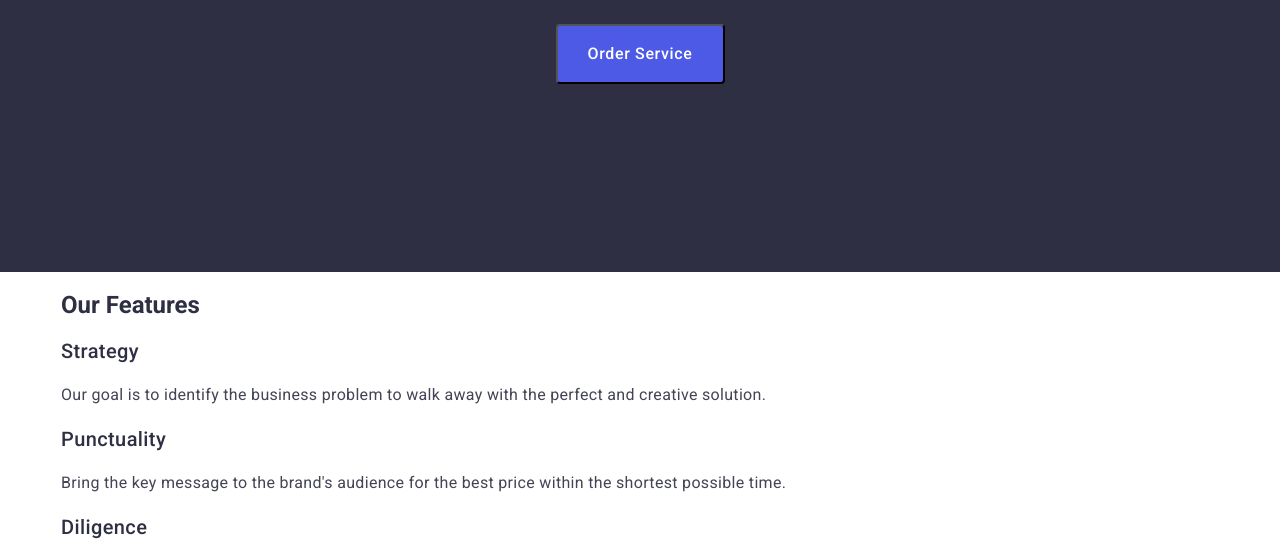
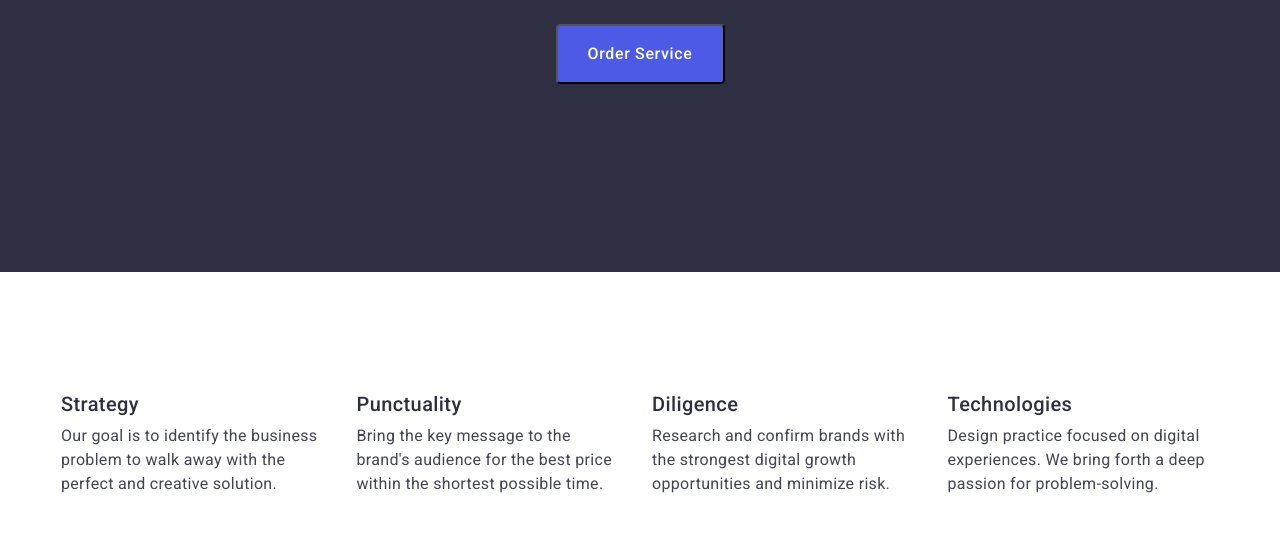
Before and after one commit to bolshunovaolena8/goit-markup-hw-03, a plain HTML site: page index.html in a window 1280 px wide. Shown: the part 407-952 px from the top of the page. Drawn offline with nearby package versions, Linux system fonts and the light colour scheme.

Commit message:
features section

```diff
--- a/css/common.css
+++ b/css/common.css
@@ -19,3 +19,15 @@ address {
   width: 1158px;
   margin: 0 auto;
 }
+.sr-only {
+  position: absolute;
+  white-space: nowrap;
+  width: 1px;
+  height: 1px;
+  overflow: hidden;
+  border: 0;
+  padding: 0;
+  clip: rect(0 0 0 0);
+  clip-path: inset(100%);
+  margin: -1px;
+}
--- a/css/features.css
+++ b/css/features.css
@@ -1,9 +1,24 @@
+.features-container {
+  padding: 120px 0;
+}
+.features-list {
+  display: flex;
+  gap: 24px;
+}
+.features-item {
+  width: 264px;
+  width: calc((100% - 72px) / 4);
+}
+/* .features-item:not(:last-child) {
+  margin-right: 24px;
+} */
 .features-subtitle {
   font-size: 20px;
   line-height: 1.2;
   font-weight: 500;
   color: #2e2f42;
   letter-spacing: 0.02em;
+  margin: 0 0 8px;
 }
 .features-text {
   font-size: 16px;
@@ -11,4 +26,5 @@
   font-weight: 400;
   color: #434455;
   letter-spacing: 0.02em;
+  margin: 0;
 }
--- a/index.html
+++ b/index.html
@@ -58,31 +58,31 @@
       </section>
 
       <section id="features" class="features">
-        <div class="container">
-          <h2>Our Features</h2>
-          <ul>
-            <li>
+        <div class="container features-container">
+          <h2 class="features-title sr-only">Our Features</h2>
+          <ul class="features-list">
+            <li class="features-item">
               <h3 class="features-subtitle">Strategy</h3>
               <p class="features-text">
                 Our goal is to identify the business problem to walk away with
                 the perfect and creative solution.
               </p>
             </li>
-            <li>
+            <li class="features-item">
               <h3 class="features-subtitle">Punctuality</h3>
               <p class="features-text">
                 Bring the key message to the brand's audience for the best price
                 within the shortest possible time.
               </p>
             </li>
-            <li>
+            <li class="features-item">
               <h3 class="features-subtitle">Diligence</h3>
               <p class="features-text">
                 Research and confirm brands with the strongest digital growth
                 opportunities and minimize risk.
               </p>
             </li>
-            <li>
+            <li class="features-item">
               <h3 class="features-subtitle">Technologies</h3>
               <p class="features-text">
                 Design practice focused on digital experiences. We bring forth a
```
